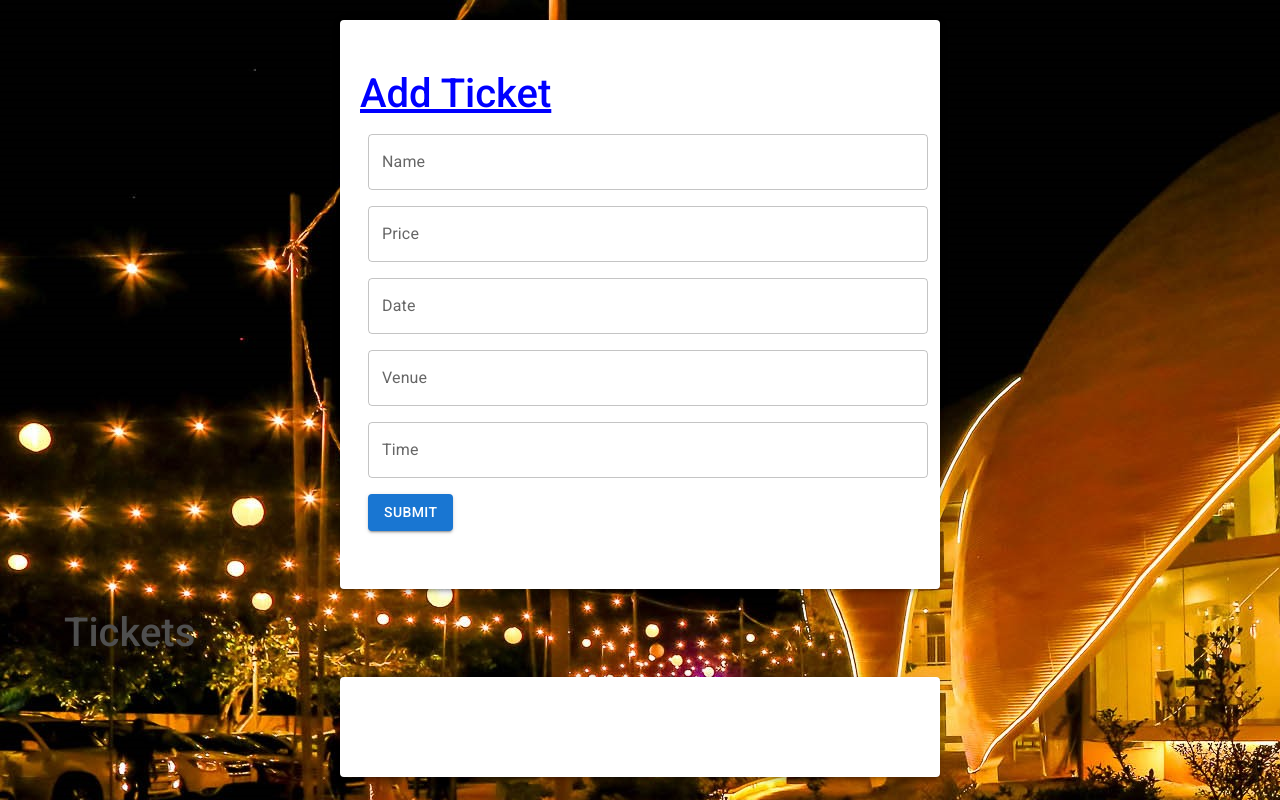
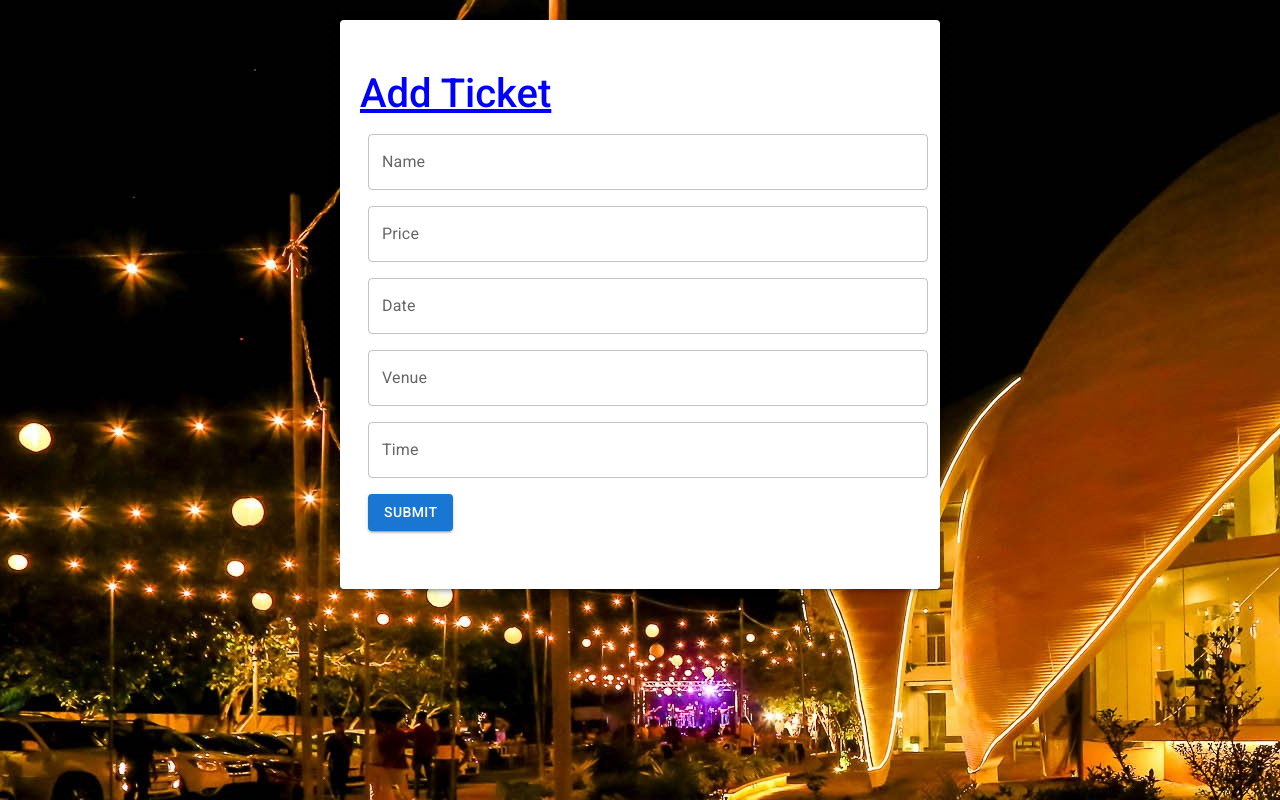
Before and after one commit to IT21440236/Event-Management-System-Client, a React (Create React App) app in the folder client/: page /tickets in a window 1280 px wide. Built offline with nearby package versions, Linux system fonts and the light colour scheme.

Commit message:
committed

```diff
--- a/client/src/components/Tickets.jsx
+++ b/client/src/components/Tickets.jsx
@@ -143,8 +143,8 @@ const Ticket = () => {
           </Button>
         </Box>
       </Paper>
-      <h1>Tickets</h1>
-      <Paper elevation={3} style={paperStyle}>
+      {/* <h1>Tickets</h1> */}
+      {/* <Paper elevation={3} style={paperStyle}>
         {tickets.map((ticket) => (
           <Paper
             elevation={6}
@@ -164,7 +164,7 @@ const Ticket = () => {
             Time: {ticket.ticketTime}
           </Paper>
         ))}
-      </Paper>
+      </Paper> */}
     </Container>
   );
 };
```
